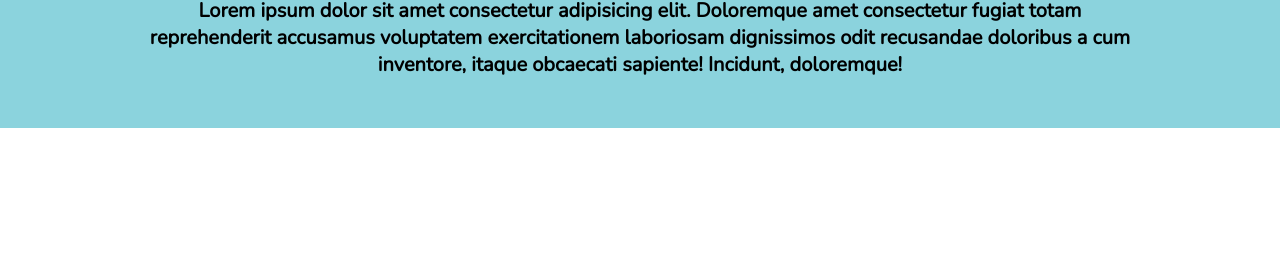
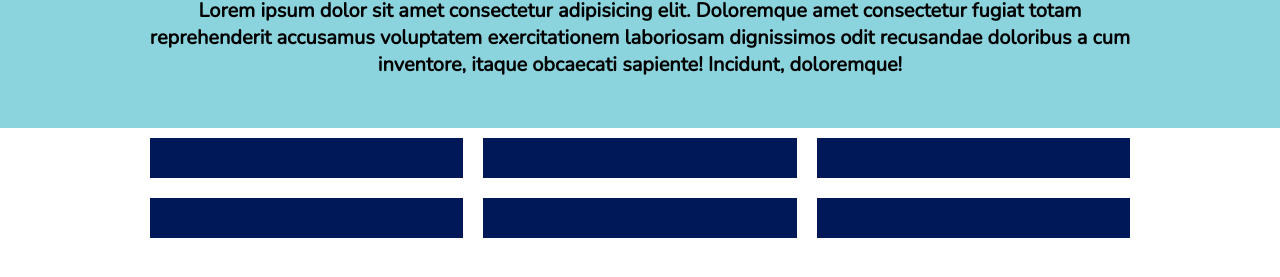
Before and after one commit to taniot/lc-float, a plain HTML site: page index.html in a window 1280 px wide. Shown: the part 101-378 px from the top of the page. Drawn offline with nearby package versions, Linux system fonts and the light colour scheme; a web font is replaced by a local one.

Commit message:
feat: struttura team flottante

```diff
--- a/index.html
+++ b/index.html
@@ -36,5 +36,37 @@
         </p>
       </div>
     </header>
+    <main>
+      <div class="container">
+        <!-- <div class="team clearfix">
+          <div class="col" id="testa">
+            <div class="box">1</div>
+          </div>
+          <div class="col">
+            <div class="box">1</div>
+          </div>
+          <div class="col">
+            <div class="box">1</div>
+          </div>
+          <div class="col">
+            <div class="box">1</div>
+          </div>
+          <div class="col">
+            <div class="box">1</div>
+          </div>
+          <div class="col">
+            <div class="box">1</div>
+          </div>
+        </div> -->
+        <div class="team clearfix">
+          <div class="col" id="testa"></div>
+          <div class="col"></div>
+          <div class="col"></div>
+          <div class="col"></div>
+          <div class="col"></div>
+          <div class="col"></div>
+        </div>
+      </div>
+    </main>
   </body>
 </html>
--- a/style/style.css
+++ b/style/style.css
@@ -19,6 +19,12 @@ Common
 .container {
   max-width: 1000px;
   margin: 0 auto;
+}
+
+.clearfix::after {
+  display: block;
+  content: '';
+  clear: both;
 }
 
 /*
@@ -67,3 +73,22 @@ h1 + p {
 Main
 ********
 */
+
+.team {
+  /* background-color: yellow; */
+}
+
+.team > .col {
+  /* height: 100px; */
+  width: calc(100% / 3 - 20px);
+  /* background-color: aqua;
+  border: 2px solid #001858; */
+  float: left;
+  padding: 20px;
+  background-color: #001858;
+  margin: 10px;
+}
+
+/* .box {
+  background-color: #001858;
+} */
```
